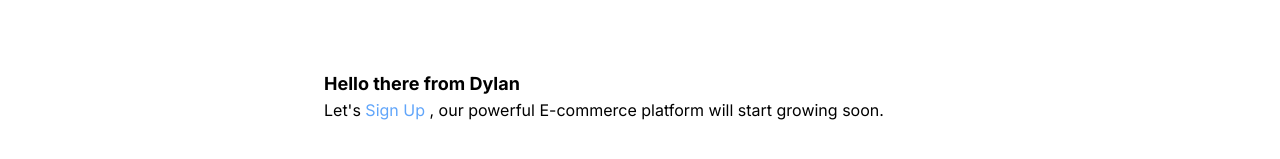
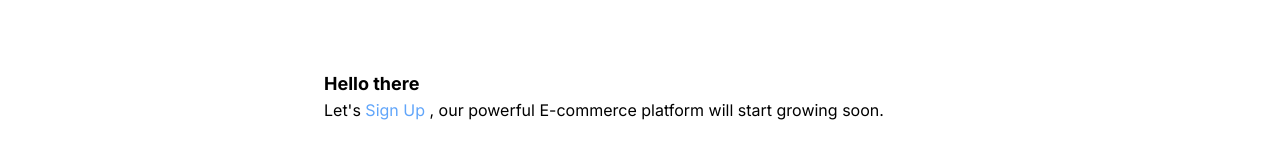
Before and after one commit to fotiotech/dyfk.com, a Next.js app: page / in a window 1280 px wide. Shown: the part 355-514 px from the top of the page. Built offline with nearby package versions, Linux system fonts and the light colour scheme.

Commit message:
new gig mongodb ip address

```diff
--- a/src/app/page.tsx
+++ b/src/app/page.tsx
@@ -9,7 +9,7 @@ export default function Home() {
       min-h-dvh w-full p-2"
       >
         <div className="w-1/2">
-          <h2 className="font-bold text-lg">Hello there from Dylan</h2>
+          <h2 className="font-bold text-lg">Hello there</h2>
           <p>
             Let&apos;s{" "}
             <Link href={"/auth/sign_up"} className="text-blue-400">
```
